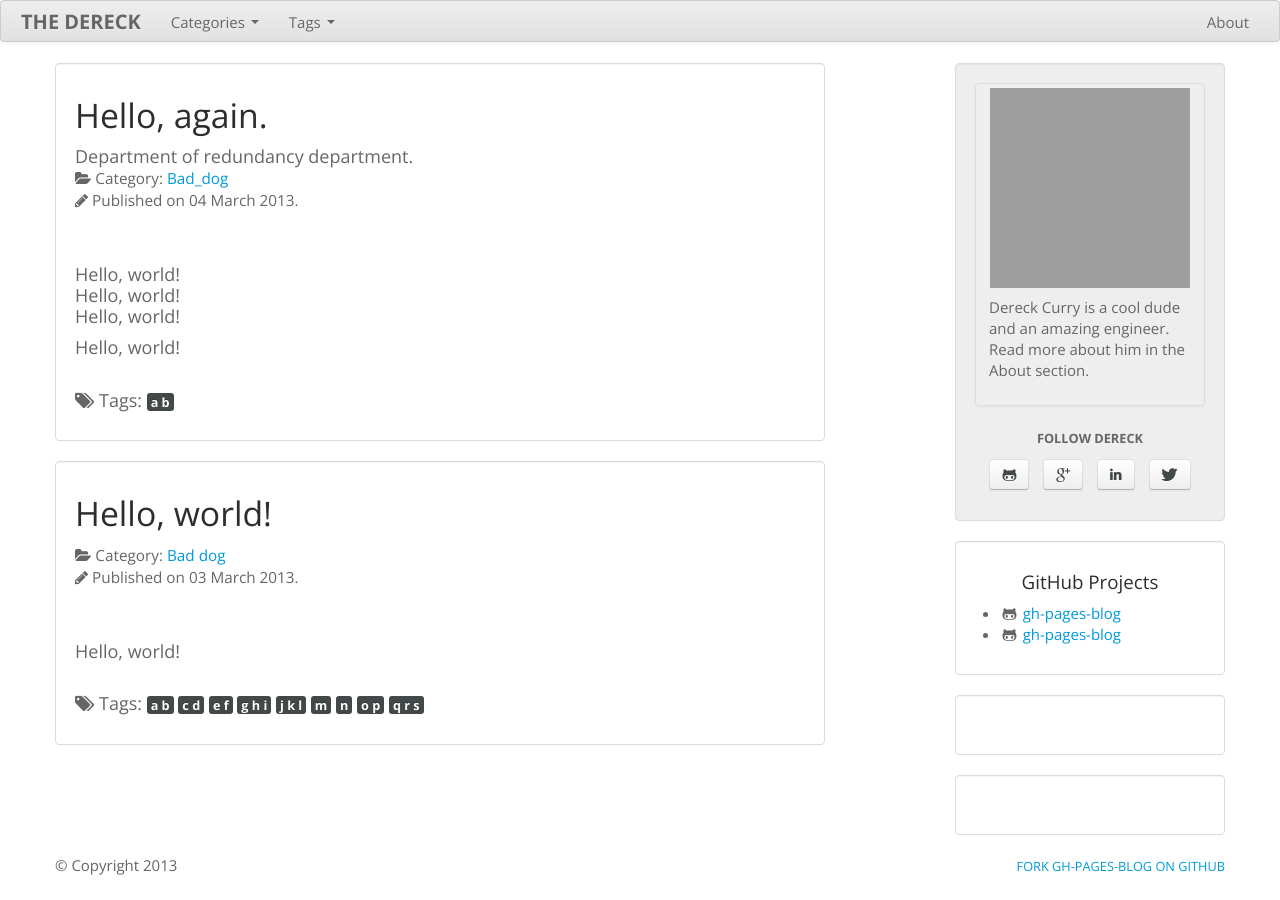
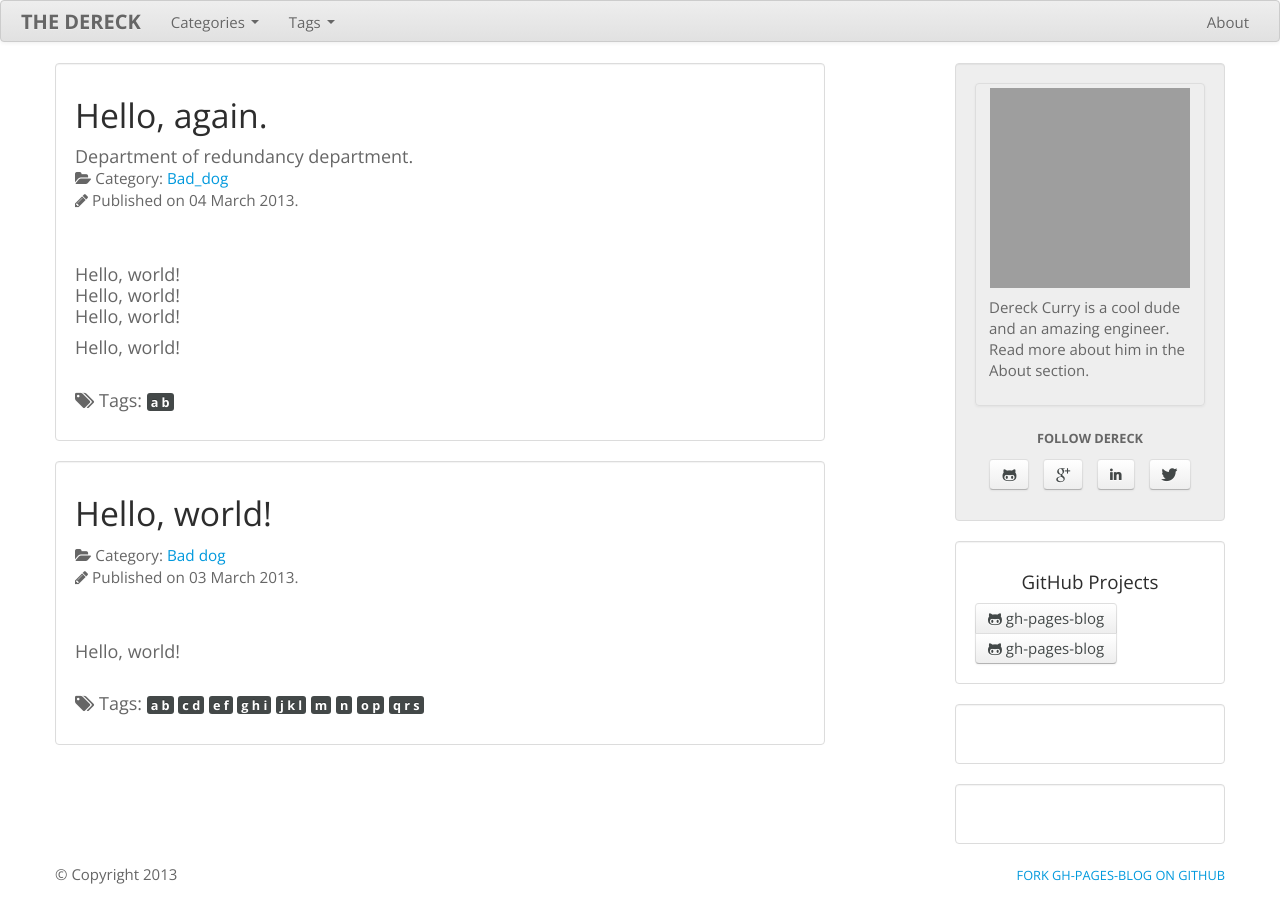
Before and after one commit to thedereck/thedereck.github.com, a Jekyll site: the page built from index.html, in a window 1280 px wide. Built offline with Jekyll 4.4.1, drawn with Linux system fonts in a browser that asks for light colours; grey boxes are pictures that could not be loaded.

Commit message:
Making Github Projects Buttons

```diff
--- a/_includes/body/sections/github-projects.html
+++ b/_includes/body/sections/github-projects.html
@@ -3,14 +3,15 @@
 		GitHub Projects
 	</h4>
 
-	<ul>
-	{% for project in site.github_projects %}
-		<li>
-			{% if site.font_awesome.enabled %}
-			<i class="icon-github-alt"></i>
-			{% endif %}
+	<div class="btn-group btn-group-vertical">
+		{% for project in site.github_projects %}
+			<a class="btn" href="{{ project.url }}">
+				{% if site.font_awesome.enabled %}
+				<i class="icon-github-alt"></i>
+				{% endif %}
 
-			<a href="{{ project.url }}">{{ project.name }}</a></li>
-	{% endfor %}
-	</ul>
+				{{ project.name }}
+			</a>
+		{% endfor %}
+	</div>
 </div>
```
